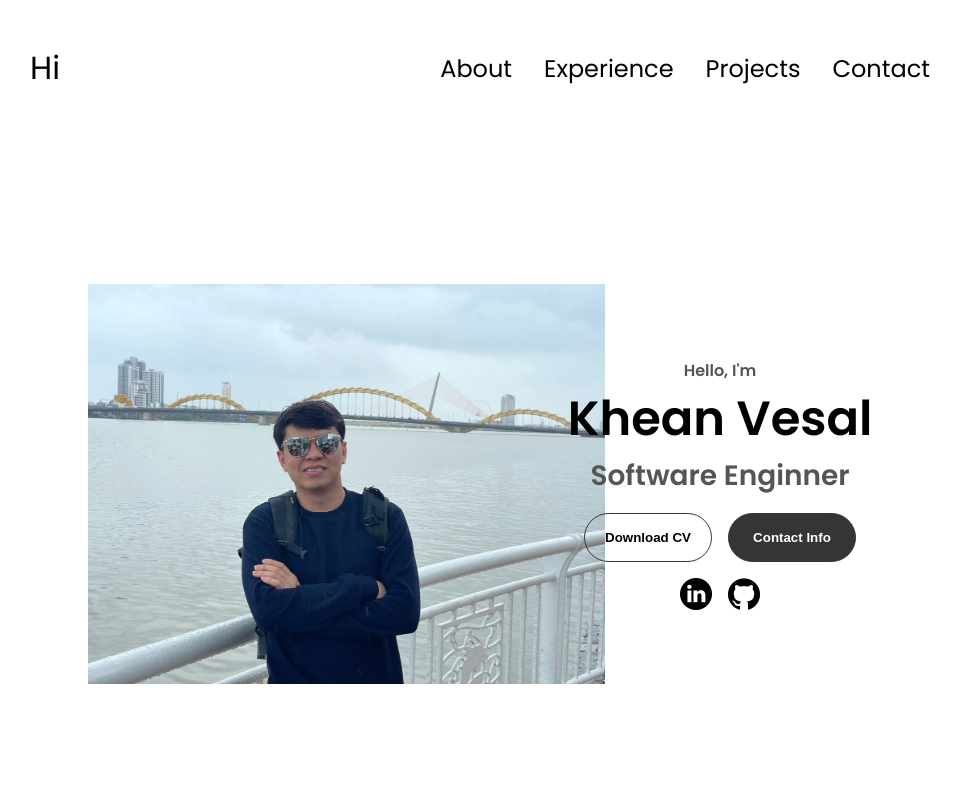
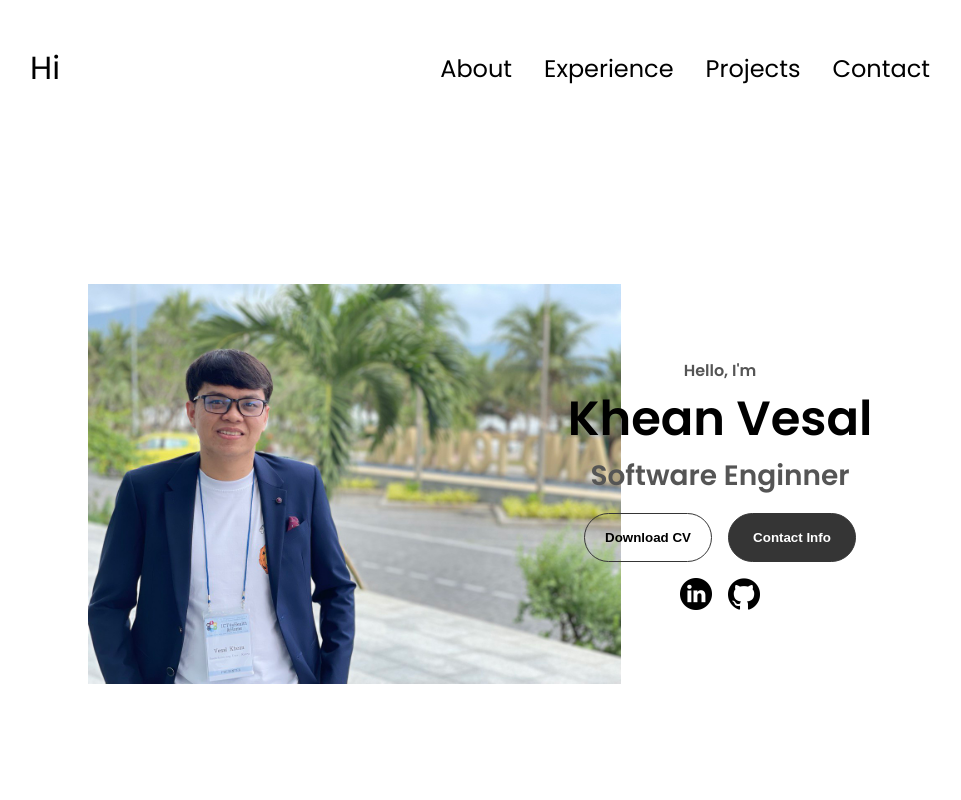
Before and after one commit to Vesal168/portfolio, a plain HTML site: page index.html in a window 1280 px wide. Shown: the top 800 px of the page, without its empty margins (160-1121 px from the left). Drawn offline with Linux system fonts and the light colour scheme.

Commit message:
Update index.html

```diff
--- a/index.html
+++ b/index.html
@@ -38,7 +38,7 @@
     </nav>
     <section id="profile">
       <div class="section__pic-container">
-        <img src="./assets/profile1.jpg" alt="khean vesal profile picture" />
+        <img src="./assets/profile2.jpg" alt="khean vesal profile picture" />
       </div>
       <div class="section__text">
         <p class="section__text__p1">Hello, I'm</p>
```
